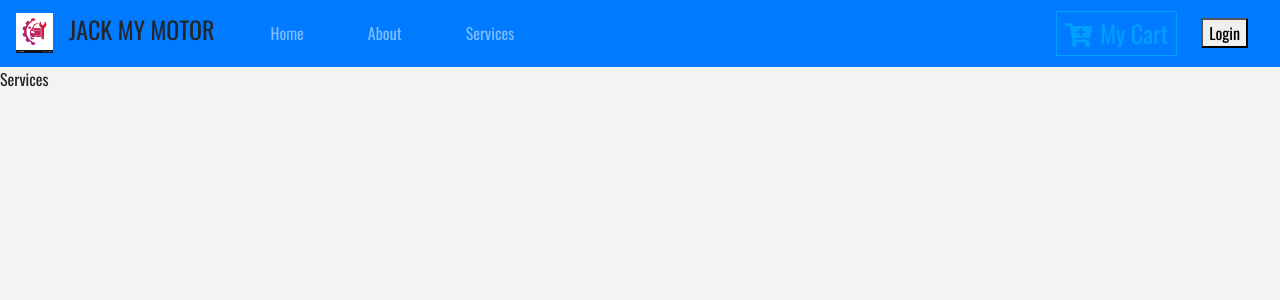
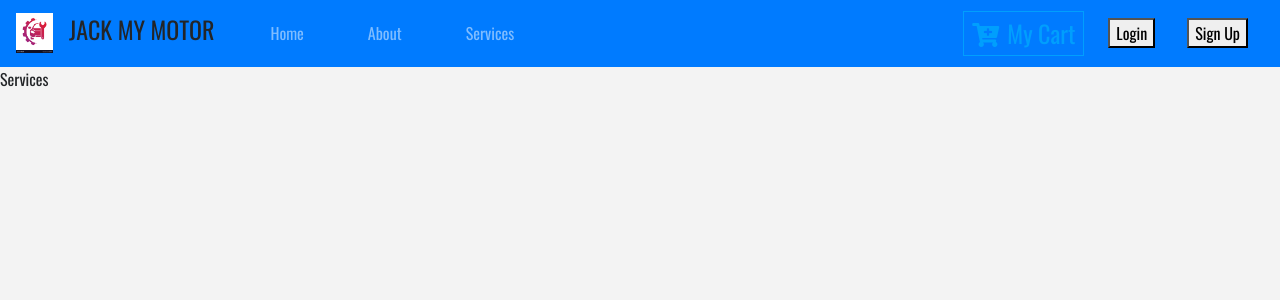
Before and after one commit to ShrutikaSingh/mechanic_web, a React (Create React App) app: page / in a window 1280 px wide. Shown: the top 300 px of the page. Built offline with nearby package versions, Linux system fonts and the light colour scheme.

Commit message:
update navbar.js by adding signup button

```diff
--- a/src/components/navbar.js
+++ b/src/components/navbar.js
@@ -39,6 +39,11 @@ class NavBar extends Component{
                          Login
                     </button>
                 </Link>
+                <Link to='/signup' className="nav-link">
+                    <button>
+                         Sign Up
+                    </button>
+                </Link>
             </nav>
           </React.Fragment>
         );
```
